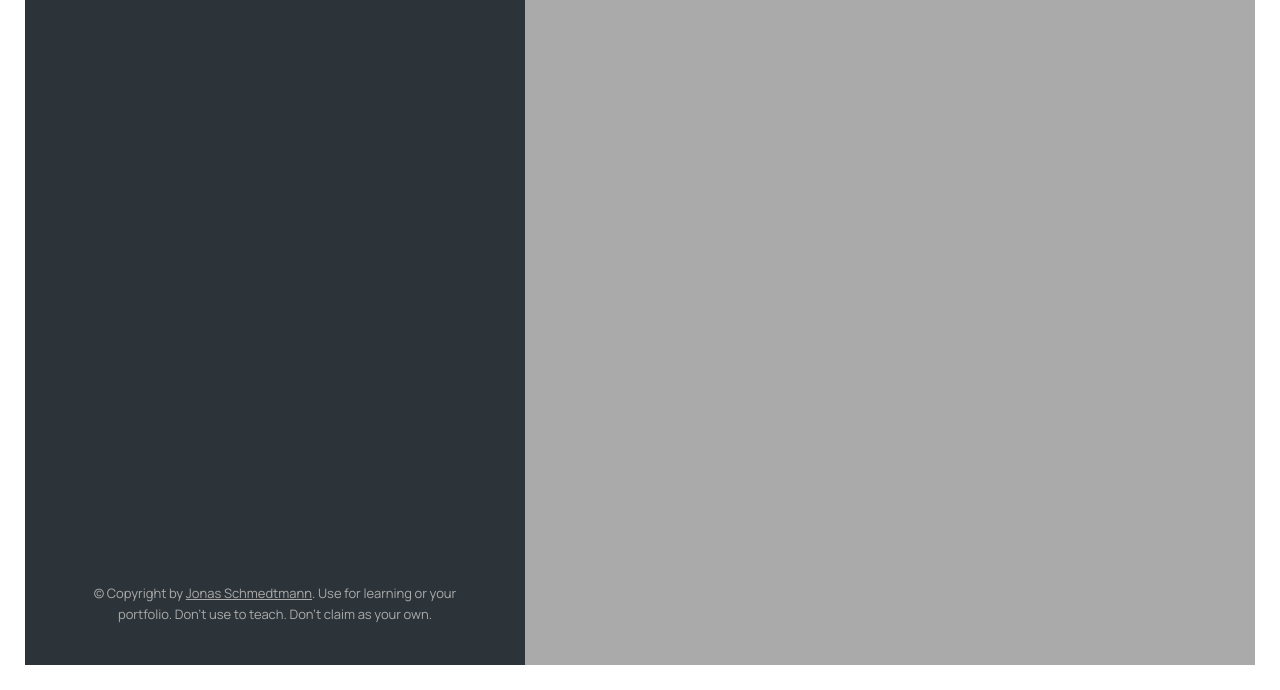
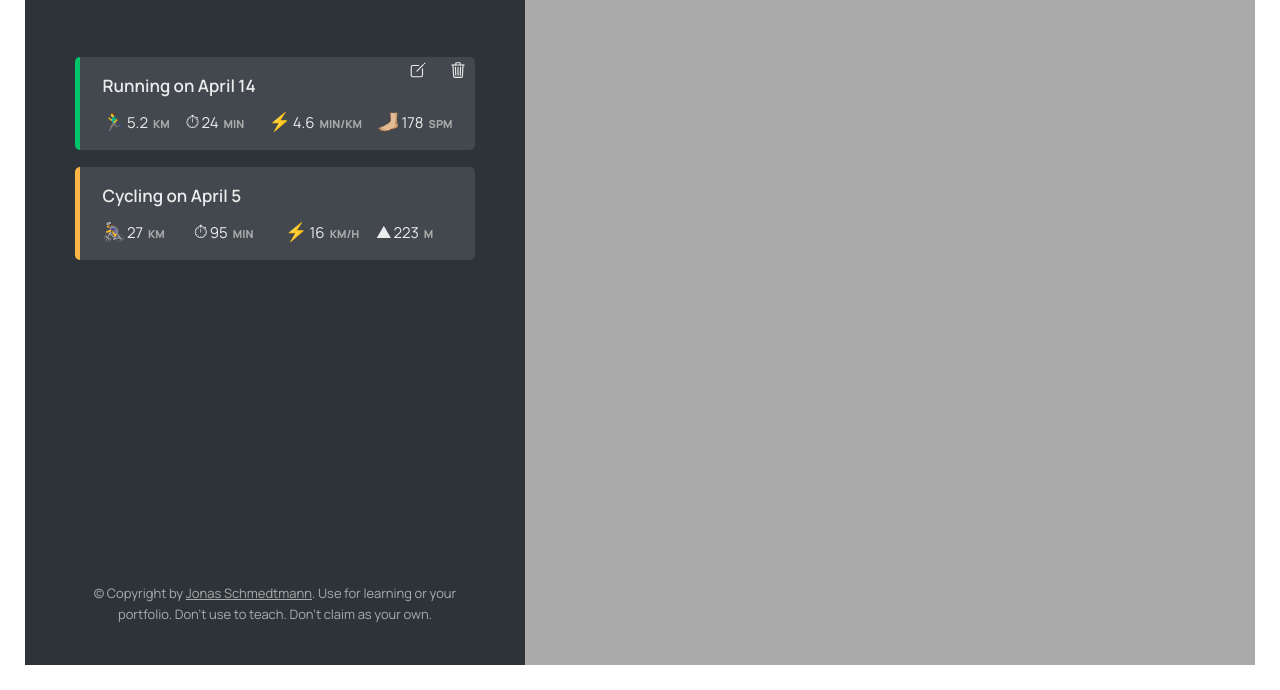
Before and after one commit to MSreeN/Mapty, a plain HTML site: page index.html in a window 1280 px wide. Shown: the part 110-800 px from the top of the page. Drawn offline with nearby package versions, Linux system fonts and the light colour scheme.

Commit message:
added delete icon

```diff
--- a/index.html
+++ b/index.html
@@ -72,7 +72,8 @@
 
 
 
-      <!-- <li class="workout workout--running" data-id="1234567890">
+      <li class="workout workout--running" data-id="1234567890">
+        <ion-icon class="delete-icon" name="trash-outline"></ion-icon>
         <ion-icon class="edit-icon" name="create-outline"></ion-icon>
         <h2 class="workout__title">Running on April 14</h2>
         <div class="workout__details">
@@ -119,7 +120,7 @@
           <span class="workout__value">223</span>
           <span class="workout__unit">m</span>
         </div>
-      </li> -->
+      </li>
 
 
     </ul>
--- a/script.js
+++ b/script.js
@@ -243,6 +243,7 @@ class App {
       workout.id
     }">
     <ion-icon class="edit-icon" name="create-outline"></ion-icon>
+    <ion-icon class="delete-icon" name="trash-outline"></ion-icon>
        <h2 class="workout__title"$>${workout.description}</h2>
        <div class="workout__details">
          <span class="workout__icon">${
--- a/style.css
+++ b/style.css
@@ -262,6 +262,16 @@ a:visited {
   width: 1.8rem;
 
   position: absolute;
+  right: 4.8rem;
+  top: 0.4rem;
+}
+
+.delete-icon {
+  stroke: white;
+  height: 1.8rem;
+  width: 1.8rem;
+
+  position: absolute;
   right: 0.8rem;
   top: 0.4rem;
 }
```
